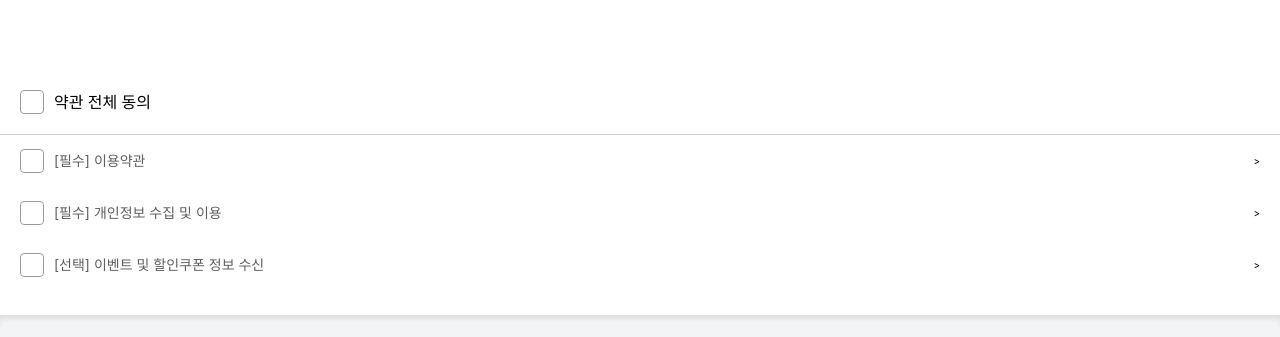
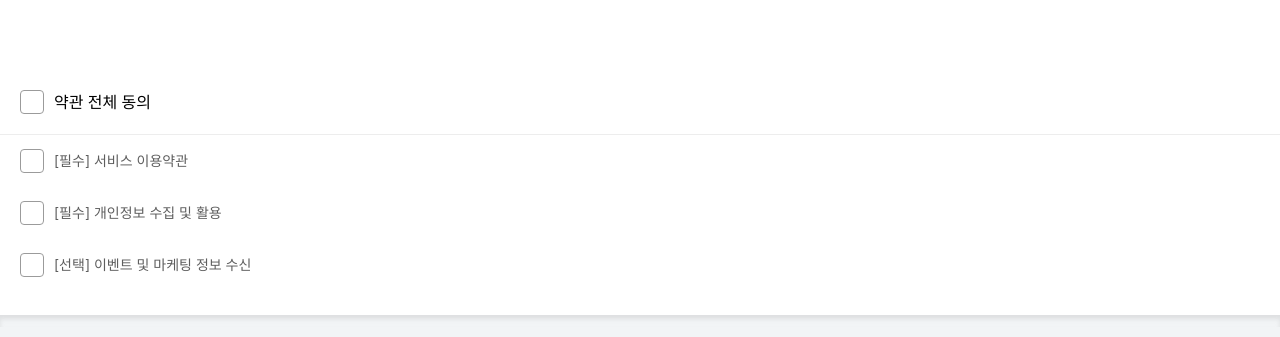
Before and after one commit to playmakersports/playmaker-fe, a Next.js app: page /user/login/intro in a window 1280 px wide. Shown: the part 363-700 px from the top of the page. Built offline with nearby package versions, Linux system fonts and the light colour scheme; a web font is replaced by a local one.

Commit message:
[Fix] 로그인, 회원가입  약관 동의 페이지 고도화 수정

```diff
--- /dev/null
+++ b/src/constants/mock/JOIN_AGREEMENT.ts
@@ -0,0 +1,5 @@
+export const TERMS_LIST = [
+  { termName: "서비스 이용약관", required: true, termId: "required1" },
+  { termName: "개인정보 수집 및 활용", required: true, termId: "required2" },
+  { termName: "이벤트 및 마케팅 정보 수신", required: false, termId: "event1" },
+];
--- a/src/pages/user/login/intro.tsx
+++ b/src/pages/user/login/intro.tsx
@@ -5,19 +5,25 @@ import useBgWhite from "@/hook/useBgWhite";
 import { useConfirm } from "@/components/common/global/ConfirmProvider";
 
 import { FONTS } from "@/styles/common";
+import JoinStep from "@/components/User/JoinStep";
 import LoginWrapper from "@/components/User/LoginWrapper";
 import { InputCheckbox } from "@/components/common/SelectInput";
-import JoinStep from "@/components/User/JoinStep";
+
+import RightArrowThin from "@/assets/icon/arrow/RightArrowThin.svg";
+import { TERMS_LIST } from "@/constants/mock/JOIN_AGREEMENT";
+import useModal from "@/hook/useModal";
 
 function Intro() {
   useBgWhite();
   const router = useRouter();
+  const { ModalComponents, showModal } = useModal();
   const confirm = useConfirm();
   const allCheckInput = useRef<HTMLInputElement>(null);
-  const [checkedList, setCheckedList] = useState({
-    essential01: false,
-    essential02: false,
-    essential03: false,
+  const [selectedTerm, setSelectedTerm] = useState("");
+  const [checkedList, setCheckedList] = useState<Record<string, boolean>>({
+    required1: false,
+    required2: false,
+    event1: false,
   });
 
   useEffect(() => {
@@ -35,8 +41,8 @@ function Intro() {
       button={{
         text: "확인",
         onClick: async () => {
-          if (checkedList.essential01 && checkedList.essential02) {
-            router.push(`/user/login/intro?agree=${checkedList.essential03 ? "T" : "F"}`);
+          if (checkedList.required1 && checkedList.required2) {
+            router.push(`/user/login/intro?agree=${checkedList.event1 ? "T" : "F"}`);
           } else {
             await confirm?.showConfirm("필수 약관에 모두 동의해야 합니다");
           }
@@ -51,49 +57,66 @@ function Intro() {
             onChange={(event) => {
               const isChecked = event.target.checked;
               setCheckedList({
-                essential01: isChecked,
-                essential02: isChecked,
-                essential03: isChecked,
+                required1: isChecked,
+                required2: isChecked,
+                event1: isChecked,
               });
             }}
           />
           <label htmlFor="allChecked">약관 전체 동의</label>
         </AllCheck>
         <TermList>
-          <li>
-            <div>
-              <InputCheckbox
-                id="essential01"
-                checked={checkedList.essential01}
-                onChange={(event) => setCheckedList((prev) => ({ ...prev, essential01: event.target.checked }))}
-              />
-              <label htmlFor="essential01">[필수] 이용약관</label>
-            </div>
-            <button type="button">{">"}</button>
-          </li>
-          <li>
-            <div>
-              <InputCheckbox
-                id="essential02"
-                checked={checkedList.essential02}
-                onChange={(event) => setCheckedList((prev) => ({ ...prev, essential02: event.target.checked }))}
-              />
-              <label htmlFor="essential02">[필수] 개인정보 수집 및 이용</label>
-            </div>
-            <button type="button">{">"}</button>
-          </li>
-          <li>
-            <div>
-              <InputCheckbox
-                id="essential03"
-                checked={checkedList.essential03}
-                onChange={(event) => setCheckedList((prev) => ({ ...prev, essential03: event.target.checked }))}
-              />
-              <label htmlFor="essential03">[선택] 이벤트 및 할인쿠폰 정보 수신</label>
-            </div>
-            <button type="button">{">"}</button>
-          </li>
+          {TERMS_LIST.map((term) => (
+            <li key={term.termId}>
+              <div>
+                <InputCheckbox
+                  id={term.termId}
+                  checked={checkedList[term.termId]}
+                  onChange={(event) => setCheckedList((prev) => ({ ...prev, [term.termId]: event.target.checked }))}
+                />
+                <label htmlFor={term.termId}>
+                  [{term.required ? "필수" : "선택"}] {term.termName}
+                </label>
+              </div>
+              <TermView
+                type="button"
+                onClick={() => {
+                  showModal();
+                  setSelectedTerm(term.termId);
+                }}
+              >
+                <RightArrowThin />
+              </TermView>
+            </li>
+          ))}
         </TermList>
+        <ModalComponents
+          title={TERMS_LIST.find((v) => v.termId === selectedTerm)?.termName}
+          buttons={[
+            {
+              mode: "OPTION2",
+              name: "닫기",
+              onClick: (close) => {
+                close();
+              },
+            },
+            {
+              flex: 2,
+              mode: "MAIN",
+              name: "위 약관에 동의",
+              onClick: (close) => {
+                setCheckedList((prev) => ({ ...prev, [selectedTerm]: true }));
+                close();
+              },
+            },
+          ]}
+        >
+          <TermContents>
+            Lorem ipsum dolor sit amet consectetur adipisicing elit. Cum saepe perferendis nam reprehenderit!
+            Necessitatibus culpa quaerat iure vitae qui odit, nihil dolorem velit sapiente perferendis rem alias est
+            consequuntur praesentium.
+          </TermContents>
+        </ModalComponents>
       </Agreement>
     </LoginWrapper>
   );
@@ -107,7 +130,7 @@ const AllCheck = styled.div`
   width: 100%;
   align-items: center;
   padding: 20px;
-  border-bottom: 1px solid var(--gray6);
+  border-bottom: 1px solid var(--gray7);
   gap: 10px;
 
   label {
@@ -120,8 +143,10 @@ const TermList = styled.ul`
     padding: 14px 20px;
     justify-content: space-between;
     align-items: center;
+    gap: 20px;
 
     div {
+      width: 100%;
       display: inline-flex;
       align-items: center;
       gap: 10px;
@@ -129,7 +154,21 @@ const TermList = styled.ul`
       font-weight: 400;
       color: var(--gray3);
     }
+    label {
+      width: 100%;
+    }
   }
 `;
 
+const TermView = styled.button`
+  flex-shrink: 0;
+  width: 16px;
+  height: 16px;
+
+  svg {
+    fill: var(--gray3);
+  }
+`;
+const TermContents = styled.div``;
+
 export default Intro;
```
Also changed, not shown: src/pages/user/login/index.tsx (+9 -2 lines).
